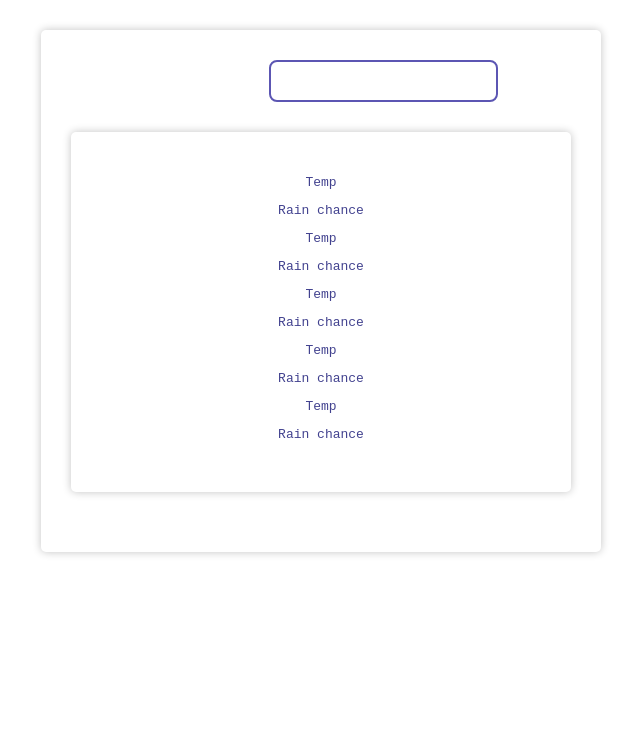
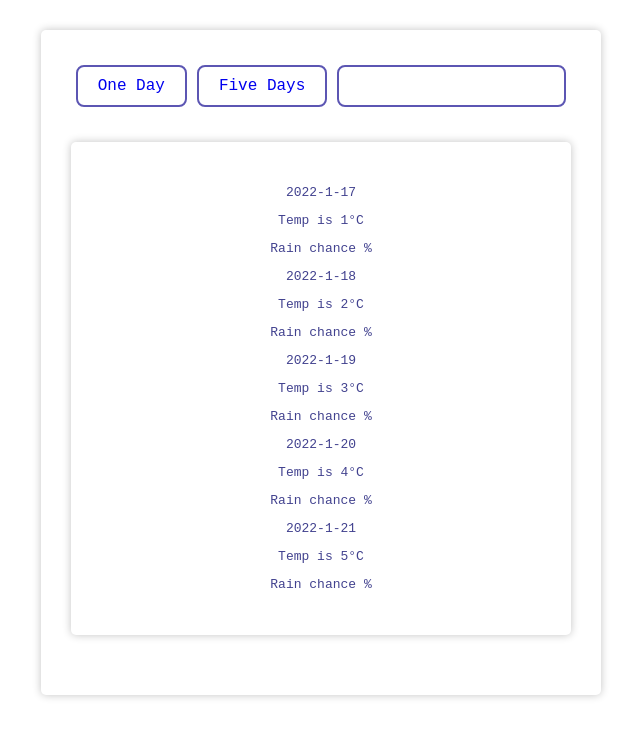
Before and after one commit to IliyanIvovMarkov/react-weather-app, a React (Create React App) app: page /weather-five-days in a window 1280 px wide. Shown: the top 736 px of the page, without its empty margins (319-959 px from the left). Built offline with nearby package versions, Linux system fonts and the light colour scheme; no server answers.

Commit message:
Add weather-five-day API

```diff
--- a/src/App.tsx
+++ b/src/App.tsx
@@ -1,22 +1,17 @@
 import React, {useState} from 'react';
 
 import './App.css';
-import { Header } from './components/header/header';
-import { WeatherDetails } from "./components/weather-details/weather-details";
-
-
-
+import {Header} from './components/header/header';
+import {WeatherDetails} from "./components/weather-details/weather-details";
 
 function App() {
-  let [city, setCity] = useState('');
+  const apiKey = 'e316f8024bffa51bf25f2009765e67b5';
+  let [city, setCity] = useState('London');
 
   const onSearch = (searchValue: string) => {
-    setCity(searchValue)
-  }
-  const displayCity = (theCity: string) => {
-    theCity = city
-    return theCity
-  }
+    setCity(searchValue);
+  };
+
   return (
     <div className="App container">
       <Header
@@ -25,7 +20,7 @@ function App() {
       />
       <WeatherDetails
         city={city}
-          displayCity={displayCity}
+        apiKey={apiKey}
       />
     </div>
   );
--- a/src/components/day-forecast/day-forecast.tsx
+++ b/src/components/day-forecast/day-forecast.tsx
@@ -1,13 +1,25 @@
-import React from 'react';
+import React, {useEffect, useState} from 'react';
 
 export const DayForecast = (props: any) => {
+
+/*  const [fiveDayData, setFiveDayData]: any = useState({
+    list: [
+      {
+        main: {
+          temp: 0
+        }
+      }
+    ]
+  });*/
+
+
 
   return (
     <>
       <div className={'day-forecast-container'}>
-                <p className={'day-forecast-title'}>{props.city}</p>
-                <p className={'day-forecast-temp'}>Temp</p>
-                <p className={'day-forecast-rain-chance'}>Rain chance</p>
+        <p className={'day-forecast-title'}>{props.date}</p>
+        <p className={'day-forecast-temp'}>Temp is {props.temperature}°C</p>
+        <p className={'day-forecast-rain-chance'}>Rain chance %</p>
       </div>
     </>
   )
--- a/src/components/header-navigational-buttons/header-navigational-buttons.css
+++ b/src/components/header-navigational-buttons/header-navigational-buttons.css
@@ -17,5 +17,17 @@
     background-color: #5c56b3;
 }
 .not-active-nav-btns {
-    visibility: hidden;
+    pointer-events: none;
+    cursor: pointer;
+    padding: 10px 20px;
+    text-align: center;
+    text-decoration: none;
+    display: inline-block;
+    font-size: 16px;
+    margin: 5px 10px 5px 0px;
+    transition-duration: 0.5s;
+    border: 2px solid darkgrey;
+    color: darkgrey;
+    border-radius: 8px;
+    //visibility: hidden;
 }
--- a/src/components/weather-details/weather-details.tsx
+++ b/src/components/weather-details/weather-details.tsx
@@ -1,11 +1,9 @@
 import React from 'react';
-import { BrowserRouter, Route, Switch } from "react-router-dom";
-import { WeatherToday } from "../weather-today/weather-today";
-import { WeatherFiveDays } from "../weather-five-days/weather-five-days";
+import {BrowserRouter, Route, Switch} from "react-router-dom";
+import {WeatherToday} from "../weather-today/weather-today";
+import {WeatherFiveDays} from "../weather-five-days/weather-five-days";
 
 export const WeatherDetails = (props: any) => {
-    const apiKey = 'e316f8024bffa51bf25f2009765e67b5';
-    const city = 'London'
 
   return (
     <>
@@ -14,14 +12,14 @@ export const WeatherDetails = (props: any) => {
           <Switch>
             <Route exact path='/weather-today'>
               <WeatherToday
-                              apiKey={apiKey}
-                              city={city}
+                apiKey={props.apiKey}
+                city={props.city}
               />
             </Route>
             <Route exact path='/weather-five-days'>
               <WeatherFiveDays
-                              apiKey={apiKey}
-                              city={city}
+                apiKey={props.apiKey}
+                city={props.city}
               />
             </Route>
           </Switch>
--- a/src/components/weather-five-days/weather-five-days.tsx
+++ b/src/components/weather-five-days/weather-five-days.tsx
@@ -1,16 +1,97 @@
-import React from 'react';
+import React, {useEffect, useState} from 'react';
 import {DayForecast} from "../day-forecast/day-forecast";
 
 
 export const WeatherFiveDays = (props: any) => {
+  let today = new Date();
+  const getTemp = (temp: number) => {
+    return temp
+  };
+  const fiveDayData = {
+    day: {
+      one: today.getFullYear()+'-'+(today.getMonth()+1)+'-'+today.getDate(),
+      two: today.getFullYear()+'-'+(today.getMonth()+1)+'-'+(today.getDate() + 1),
+      three: today.getFullYear()+'-'+(today.getMonth()+1)+'-'+(today.getDate() + 2),
+      four: today.getFullYear()+'-'+(today.getMonth()+1)+'-'+(today.getDate() + 3),
+      five: today.getFullYear()+'-'+(today.getMonth()+1)+'-'+(today.getDate() + 4)
+    },
+    temp: {
+      one: 1,
+      two: 2,
+      three: 3,
+      four: 4,
+      five: 5
+    },
+    rain: {
+      one: 1,
+      two: 2,
+      three: 3,
+      four: 4,
+      five: 5
+    }
+  }
 
-    return (
-        <>
-          <DayForecast/>
-          <DayForecast/>
-          <DayForecast/>
-          <DayForecast/>
-          <DayForecast/>
-        </>
-    )
+//Fetches the the average temperature of each of the next five days
+  useEffect(() => {
+    fetch(`https://api.openweathermap.org/data/2.5/forecast?q=${props.city}&units=metric&appid=${props.apiKey}`)
+      .then(response => response.json())
+      .then(data => data.list.map((everyThreeHourData: any) => Number(everyThreeHourData.main.temp.toFixed())))
+      .then(listOfTemp => {
+        let dayOneTemp = Number(
+          (listOfTemp.slice(0, 8).reduce((prevValue: number, curValue: number) => prevValue + curValue) / 5).toFixed()
+        )
+        let dayTwoTemp = Number(
+          (listOfTemp.slice(8, 16).reduce((prevValue: number, curValue: number) => prevValue + curValue) / 5).toFixed()
+        )
+        let dayThreeTemp = Number(
+          (listOfTemp.slice(16, 24).reduce((prevValue: number, curValue: number) => prevValue + curValue) / 5).toFixed()
+        )
+        let dayFourTemp = Number(
+          (listOfTemp.slice(24, 32).reduce((prevValue: number, curValue: number) => prevValue + curValue) / 5).toFixed()
+        )
+        let dayFiveTemp = Number(
+          (listOfTemp.slice(32).reduce((prevValue: number, curValue: number) => prevValue + curValue) / 5).toFixed()
+        )
+        console.log(dayOneTemp, dayTwoTemp, dayThreeTemp, dayFourTemp, dayFiveTemp)
+      })
+  }, []);
+//Fetches the the weather parameters AKA if it will rain or snow etc.
+  useEffect(() => {
+    fetch(`https://api.openweathermap.org/data/2.5/forecast?q=${props.city}&units=metric&appid=${props.apiKey}`)
+      .then(response => response.json())
+      //for the next 3 hours for now
+      .then(data => console.log(data.list[0].weather[0].main))
+  }, []);
+
+
+
+  return (
+    <>
+      <DayForecast
+        temperature={fiveDayData.temp.one}
+        date={fiveDayData.day.one}
+        apiKey={props.apiKey}
+      />
+      <DayForecast
+        temperature={fiveDayData.temp.two}
+        date={fiveDayData.day.two}
+        apiKey={props.apiKey}
+      />
+      <DayForecast
+        temperature={fiveDayData.temp.three}
+        date={fiveDayData.day.three}
+        apiKey={props.apiKey}
+      />
+      <DayForecast
+        temperature={fiveDayData.temp.four}
+        date={fiveDayData.day.four}
+        apiKey={props.apiKey}
+      />
+      <DayForecast
+        temperature={fiveDayData.temp.five}
+        date={fiveDayData.day.five}
+        apiKey={props.apiKey}
+      />
+    </>
+  )
 }
```
Also changed, not shown: src/components/weather-today/weather-today.tsx (+1 -6 lines). Lines whose indentation alone changed are shown as unchanged.
